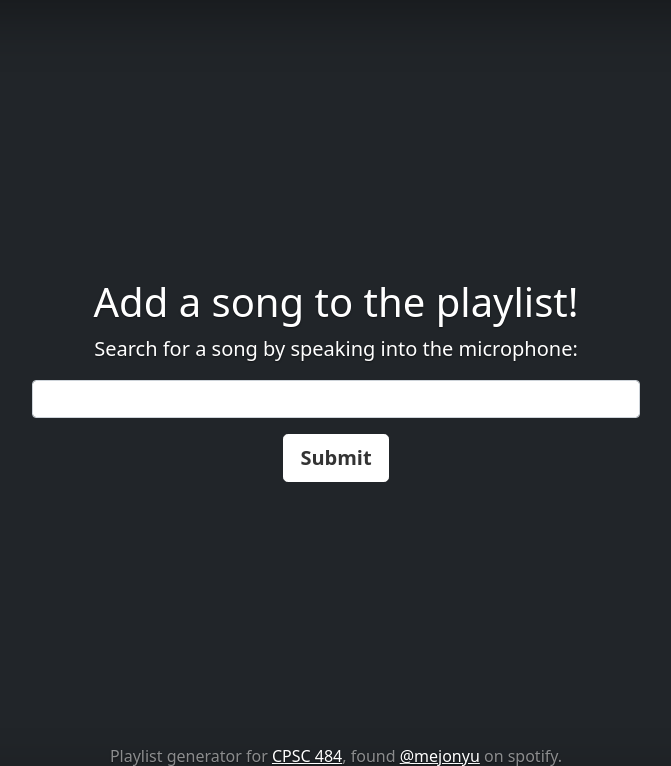
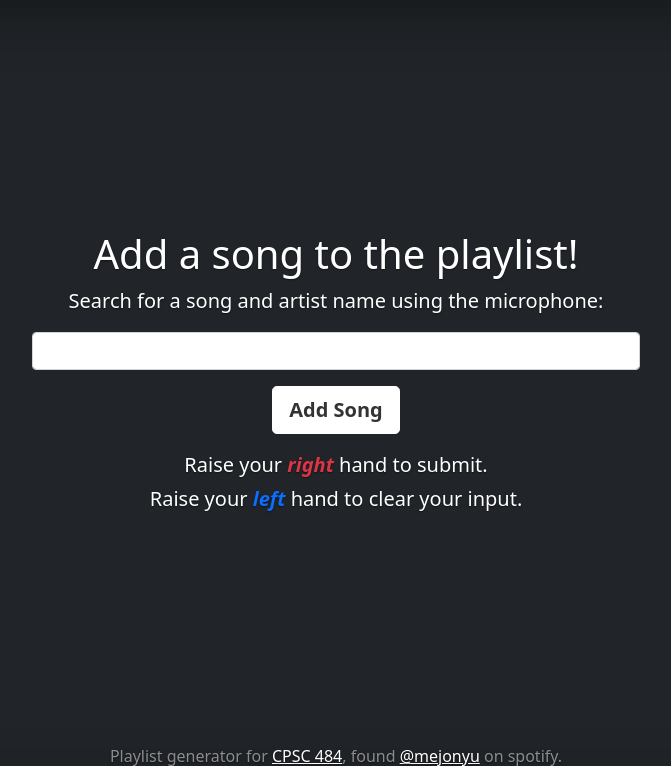
Before and after one commit to mejonyu/yale-wrapped, a Flask app: page /search in a window 1280 px wide. Shown: the top 766 px of the page, without its empty margins (304-975 px from the left). Run offline with Flask 3, Linux system fonts and the light colour scheme; some libraries are stand-ins or nearby versions.

Commit message:
Modify search and result page styling

```diff
--- a/templates/results.html
+++ b/templates/results.html
@@ -5,7 +5,7 @@
     <meta name="viewport" content="width=device-width, initial-scale=1">
     <meta name="description" content="">
     <meta name="generator" content="Hugo 0.84.0">
-    <title>Yalies Playlist</title>
+    <title>Bulldog Beats</title>
 
     <!-- Bootstrap core CSS -->
     <link href="../static/assets/dist/css/bootstrap.min.css" rel="stylesheet">
@@ -21,9 +21,9 @@
 
       <main class="px-3">
         <h1>Results!</h1>
-        <p class="lead">Scan the QR code to access the playlist to see what other Yalies are listening to!</p>
+        <p class="lead">Scan the <em class="fw-bold text-danger">QR code</em> to access the Spotify playlist to see what other Yalies are listening to!</p>
         <img src="../static/assets/spotify_qr_code.jpg" width="50%" alt="QR Code" class="img-thumbnail img-fluid">
-        <p class="lead mt-3">If you want to start over and add another song, raise your <em class="fw-bold">left hand</em>.</p>
+        <p class="lead mt-3">If you want to start over and add another song, raise your <em class="fw-bold text-primary">left hand</em>.</p>
       </main>
 
       <footer class="mt-auto text-white-50">
--- a/templates/search.html
+++ b/templates/search.html
@@ -15,13 +15,15 @@
 
             <main class="px-3">
                 <h1>Add a song to the playlist!</h1>
-                <p class="lead">Search for a song by speaking into the microphone:</p>
+                <p class="lead">Search for a song and artist name using the microphone:</p>
                 <form id="song-form">
                     <div class="mb-3">
                         <input type="text" class="form-control" id="song">
                     </div>
-                    <button type="submit" class="btn btn-lg btn-secondary fw-bold border-white bg-white">Submit</button>
+                    <button type="submit" class="btn btn-lg btn-secondary fw-bold border-white bg-white">Add Song</button>
                 </form>
+                <p class="lead mt-3 mb-1">Raise your <em class="fw-bold text-danger">right</em> hand to submit.</p>
+                <p class="lead">Raise your <em class="fw-bold text-primary">left</em> hand to clear your input.</p>
             </main>
 
             <footer class="mt-auto text-white-50">
```
Also changed, not shown: 1 other file.
